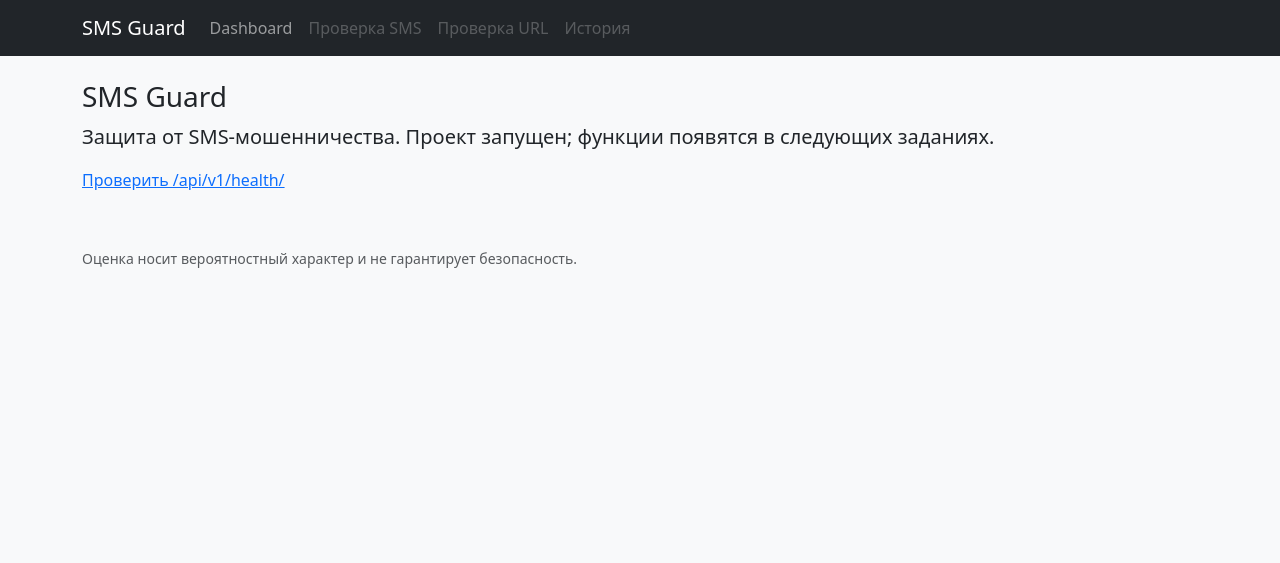
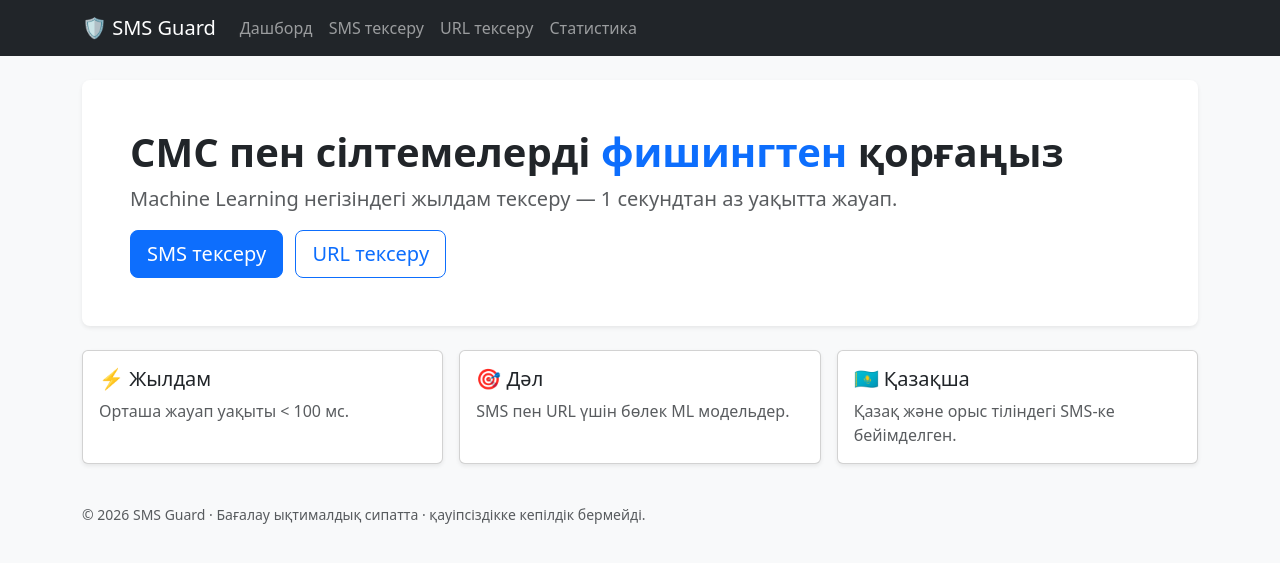
Before and after one commit to Eren200106/sms_guard, a Django app: page / in a window 1280 px wide. Shown: the top 563 px of the page. Run offline with Django 5.2, Linux system fonts and the light colour scheme.

Commit message:
task-15: web pages (work in progress)

```diff
--- a/apps/analysis/urls.py
+++ b/apps/analysis/urls.py
@@ -5,3 +5,11 @@ from . import views
 urlpatterns = [
     path("health/", views.health, name="health"),
 ]
+
+from django.urls import path
+from . import views
+
+urlpatterns += [
+    path("sms/", views.sms_check, name="sms_check"),
+    path("url/", views.url_check, name="url_check"),
+]
--- a/apps/dashboard/urls.py
+++ b/apps/dashboard/urls.py
@@ -5,3 +5,11 @@ from . import views
 urlpatterns = [
     path("", views.home, name="home"),
 ]
+
+from django.urls import path
+from . import views
+
+urlpatterns += [
+    path("", views.home, name="home"),
+    path("dashboard/", views.dashboard, name="dashboard"),
+]
--- a/apps/dashboard/views.py
+++ b/apps/dashboard/views.py
@@ -4,3 +4,15 @@ from django.shortcuts import render
 def home(request):
     """Бас бет-толтырғыш. Нақты Dashboard 17-тапсырмада жасалады."""
     return render(request, "home.html")
+
+from django.shortcuts import render
+
+
+def home(request):
+    return render(request, "home.html")
+
+
+def dashboard(request):
+    stats = {"total": 1240, "spam": 312, "ham": 928, "accuracy": 96.7}
+    recent = []  # кейін queryset-пен ауыстырыңыз
+    return render(request, "dashboard.html", {"stats": stats, "recent": recent})
--- a/config/urls.py
+++ b/config/urls.py
@@ -1,8 +1,11 @@
 from django.contrib import admin
-from django.urls import include, path
+from django.urls import path, include
+from apps.analysis import views as analysis_views
 
 urlpatterns = [
     path("admin/", admin.site.urls),
+    path("", include("apps.dashboard.urls")),
+    path("sms/", analysis_views.sms_check, name="sms_check"),
+    path("url/", analysis_views.url_check, name="url_check"),
     path("api/v1/", include("apps.analysis.urls")),
-    path("", include("apps.dashboard.urls")),
 ]
--- a/templates/base.html
+++ b/templates/base.html
@@ -1,5 +1,5 @@
 <!doctype html>
-<html lang="ru">
+<html lang="kk">
 <head>
   <meta charset="utf-8">
   <meta name="viewport" content="width=device-width, initial-scale=1">
@@ -11,26 +11,37 @@
 <body class="bg-light">
 <nav class="navbar navbar-expand-md navbar-dark bg-dark">
   <div class="container">
-    <a class="navbar-brand" href="/">SMS Guard</a>
+    <a class="navbar-brand" href="/">🛡️ SMS Guard</a>
     <button class="navbar-toggler" type="button" data-bs-toggle="collapse" data-bs-target="#nav">
       <span class="navbar-toggler-icon"></span>
     </button>
     <div id="nav" class="collapse navbar-collapse">
       <ul class="navbar-nav me-auto">
-        <li class="nav-item"><a class="nav-link" href="/">Dashboard</a></li>
-        <li class="nav-item"><a class="nav-link disabled">Проверка SMS</a></li>
-        <li class="nav-item"><a class="nav-link disabled">Проверка URL</a></li>
-        <li class="nav-item"><a class="nav-link disabled">История</a></li>
+        <li class="nav-item"><a class="nav-link" href="/">Дашборд</a></li>
+        <li class="nav-item"><a class="nav-link" href="/sms/">SMS тексеру</a></li>
+        <li class="nav-item"><a class="nav-link" href="/url/">URL тексеру</a></li>
+        <li class="nav-item"><a class="nav-link" href="/dashboard/">Статистика</a></li>
       </ul>
     </div>
   </div>
 </nav>
+
+{% if messages %}
+<div class="container mt-3">
+  {% for m in messages %}
+    <div class="alert alert-info">{{ m }}</div>
+  {% endfor %}
+</div>
+{% endif %}
+
 <main class="container py-4">
   {% block content %}{% endblock %}
 </main>
+
 <footer class="container py-3 text-muted small">
-  Оценка носит вероятностный характер и не гарантирует безопасность.
+  © 2026 SMS Guard · Бағалау ықтималдық сипатта · қауіпсіздікке кепілдік бермейді.
 </footer>
+
 <script src="https://cdn.jsdelivr.net/npm/bootstrap@5.3.3/dist/js/bootstrap.bundle.min.js"></script>
 </body>
 </html>
--- a/templates/home.html
+++ b/templates/home.html
@@ -1,6 +1,40 @@
 {% extends "base.html" %}
+{% block title %}SMS Guard — басты{% endblock %}
+
 {% block content %}
-<h1 class="h3">SMS Guard</h1>
-<p class="lead">Защита от SMS-мошенничества. Проект запущен; функции появятся в следующих заданиях.</p>
-<p><a href="/api/v1/health/">Проверить /api/v1/health/</a></p>
+<div class="p-5 bg-white rounded-3 shadow-sm mb-4">
+  <h1 class="display-6 fw-bold">СМС пен сілтемелерді <span class="text-primary">фишингтен</span> қорғаңыз</h1>
+  <p class="lead text-muted">
+    Machine Learning негізіндегі жылдам тексеру — 1 секундтан аз уақытта жауап.
+  </p>
+  <a href="/sms/" class="btn btn-primary btn-lg me-2">SMS тексеру</a>
+  <a href="/url/" class="btn btn-outline-primary btn-lg">URL тексеру</a>
+</div>
+
+<div class="row g-3">
+  <div class="col-md-4">
+    <div class="card h-100 shadow-sm">
+      <div class="card-body">
+        <h5 class="card-title">⚡ Жылдам</h5>
+        <p class="card-text text-muted">Орташа жауап уақыты &lt; 100 мс.</p>
+      </div>
+    </div>
+  </div>
+  <div class="col-md-4">
+    <div class="card h-100 shadow-sm">
+      <div class="card-body">
+        <h5 class="card-title">🎯 Дәл</h5>
+        <p class="card-text text-muted">SMS пен URL үшін бөлек ML модельдер.</p>
+      </div>
+    </div>
+  </div>
+  <div class="col-md-4">
+    <div class="card h-100 shadow-sm">
+      <div class="card-body">
+        <h5 class="card-title">🇰🇿 Қазақша</h5>
+        <p class="card-text text-muted">Қазақ және орыс тіліндегі SMS-ке бейімделген.</p>
+      </div>
+    </div>
+  </div>
+</div>
 {% endblock %}
```
Also changed, not shown: apps/analysis/views.py (+32 -0 lines), templates/dashboard.html (added, +65 -0 lines), templates/sms_check.html (added, +32 -0 lines), templates/url_check.html (added, +32 -0 lines).
